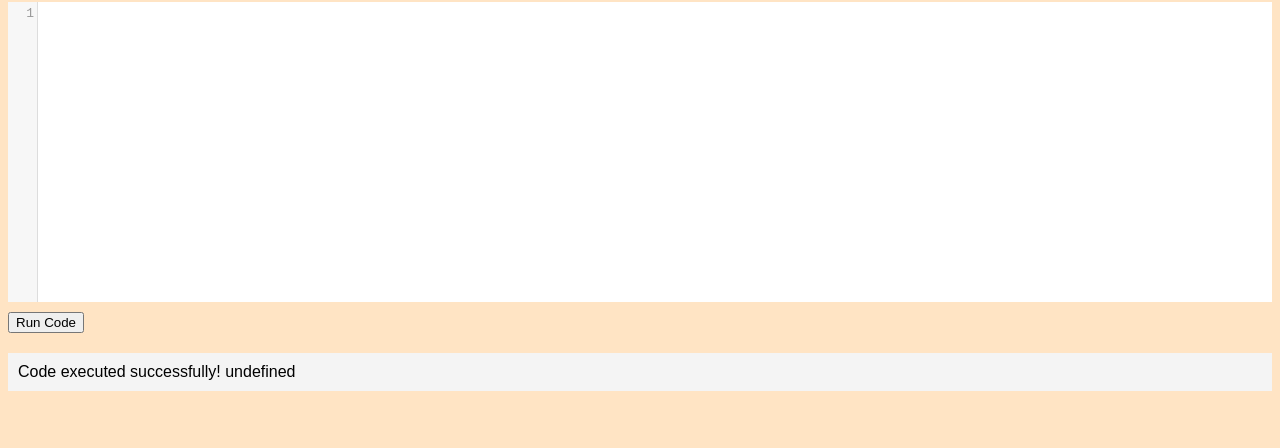
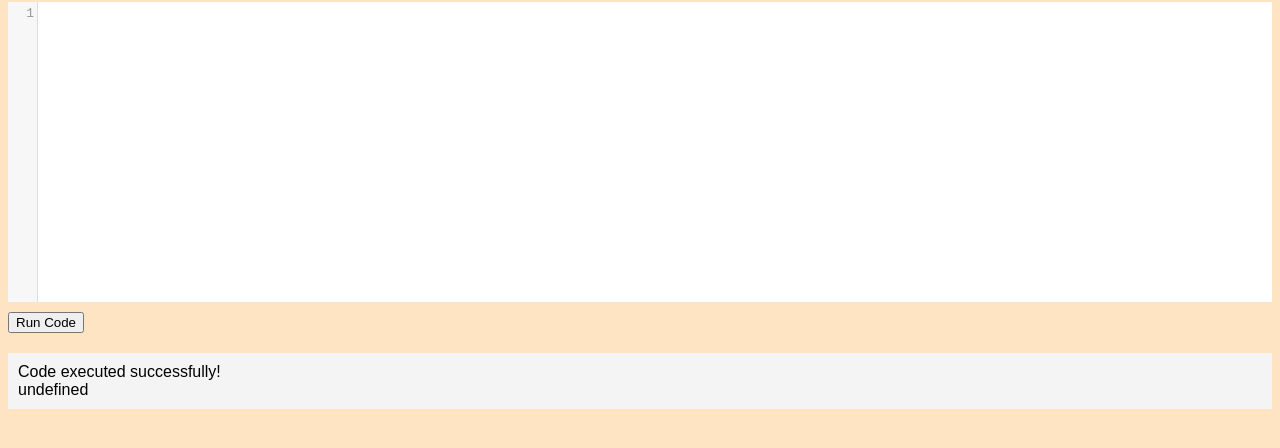
Before and after one commit to Gulshan-nagar/JScript, a plain HTML site: page IDE_code.html in a window 1280 px wide. Both pictures are taken after a click on the button "Run Code". Shown: the part 78-526 px from the top of the page. Drawn offline with nearby package versions, Linux system fonts and the light colour scheme.

Commit message:
All working done guys just focus on IDE everyone

```diff
--- a/IDE_code.html
+++ b/IDE_code.html
@@ -1,5 +1,6 @@
 <!DOCTYPE html>
 <html lang="en">
+
 <head>
     <meta charset="UTF-8">
     <meta name="viewport" content="width=device-width, initial-scale=1.0">
@@ -7,12 +8,26 @@
     <script src="https://cdnjs.cloudflare.com/ajax/libs/codemirror/5.65.2/codemirror.min.js"></script>
     <link rel="stylesheet" href="https://cdnjs.cloudflare.com/ajax/libs/codemirror/5.65.2/codemirror.min.css">
     <style>
-        body { font-family: Arial, sans-serif; }
-        .editor { height: 300px; }
-        #output { margin-top: 20px; padding: 10px; background-color: #f4f4f4; }
-        button { margin-top: 10px; }
+        body {
+            font-family: Arial, sans-serif;
+        }
+
+        .editor {
+            height: 300px;
+        }
+
+        #output {
+            margin-top: 20px;
+            padding: 10px;
+            background-color: #f4f4f4;
+        }
+
+        button {
+            margin-top: 10px;
+        }
     </style>
 </head>
+
 <body style="background-color: bisque">
     <h1>My Custom IDE</h1>
     <textarea style="color: grey" id="editor" class="editor"></textarea>
@@ -20,27 +35,21 @@
     <div id="output"></div>
 
     <script>
-        // Initialize the editor using CodeMirror
         const editor = CodeMirror.fromTextArea(document.getElementById("editor"), {
             lineNumbers: true,
-            mode: "javascript", // Temporary mode for JS syntax highlighting
+            mode: "javascript",
             theme: "dark"
         });
-        console.log(editor);
-
-        // Placeholder interpreter function
         function runCode() {
-            const code = editor.value;
-            alert(code);
-                try {
-                // Here, you would implement your interpreter logic
-                let res = eval(code); // Caution: eval is dangerous, used here for quick testing
-                console.log(res);
-                document.getElementById('output').textContent = 'Code executed successfully!' + "\n" + res;
+            const code = editor.getValue();
+            try {
+                let res = eval(code);
+                document.getElementById('output').innerText = 'Code executed successfully!\n' + res;
             } catch (error) {
-                document.getElementById('output').textContent = `Error: ${error.message}`;
+                document.getElementById('output').innerText = `Error: ${error.message}`;
             }
         }
     </script>
 </body>
+
 </html>
```
